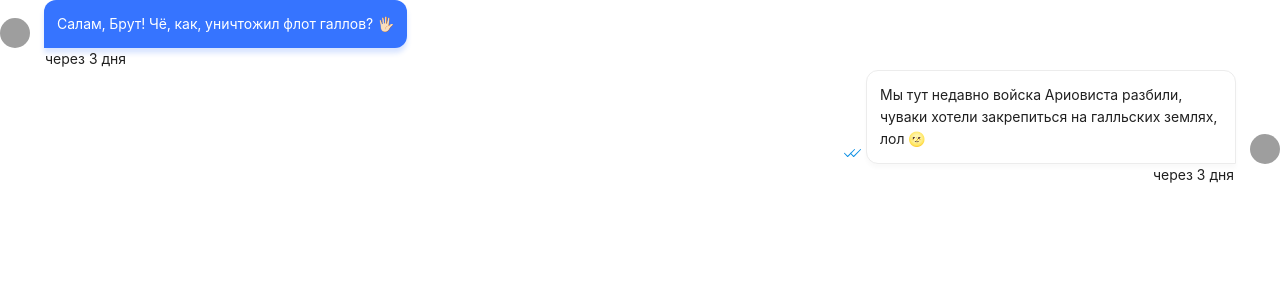
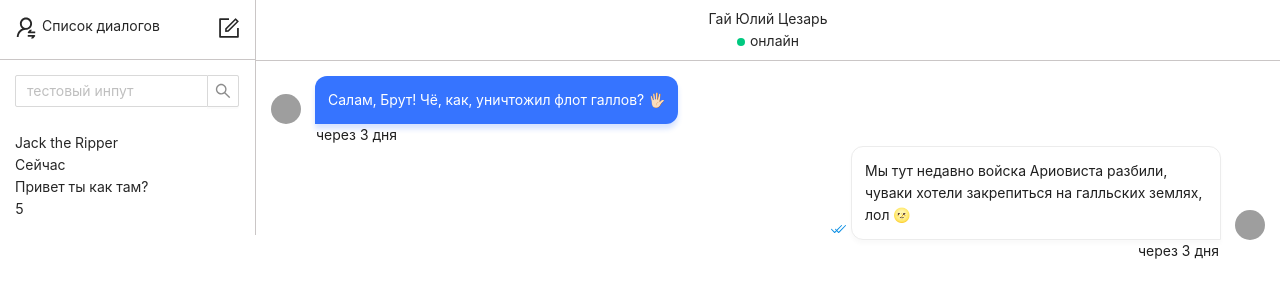
Before and after one commit to Cryfear/react-chat, a React (Create React App) app: page /im in a window 1280 px wide. Shown: the top 300 px of the page. Built offline with nearby package versions, Linux system fonts and the light colour scheme; grey boxes are pictures that could not be loaded.

Commit message:
modernize home page

```diff
--- a/src/App.jsx
+++ b/src/App.jsx
@@ -3,38 +3,14 @@ import "antd/dist/antd.css";
 import Auth from "./pages/Auth/Auth";
 import "./styles/global.scss";
 import { BrowserRouter, Route } from "react-router-dom";
-import Message from "./components/Message/Messsage";
+import Home from "./pages/Home/Home";
 
 function App() {
   return (
     <div className="App">
       <BrowserRouter>
-        <Route
-          exact
-          path={["/", "/login", "/registration"]}
-          render={() => {
-            return <Auth />;
-          }}
-        />
-        <Route
-          path="/im"
-          render={() => (
-            <div>
-              <Message
-                date={new Date(2020, 4, 24, 15)}
-                avatar="https://sun9-47.userapi.com/c857520/v857520118/13765d/yWNm9_uF_XM.jpg"
-                message_text="Салам, Брут! Чё, как, уничтожил флот галлов? 🖐🏻"
-              />
-              <Message
-                date={new Date(2020, 4, 24, 16)}
-                avatar="https://sun9-61.userapi.com/c856016/v856016589/150055/pMbRBQCR-o0.jpg"
-                message_text="Мы тут недавно войска Ариовиста разбили, чуваки хотели закрепиться на галльских землях, лол 🌝"
-                isMe={true}
-                isReaded={true}
-              />
-            </div>
-          )}
-        />
+        <Route exact path={["/", "/login", "/registration"]} render={Auth} />
+        <Route path="/im" render={() => <Home />} />
       </BrowserRouter>
     </div>
   );
--- a/src/components/AreReadedSVG/ReadedSVG.jsx
+++ b/src/components/AreReadedSVG/ReadedSVG.jsx
@@ -1,7 +1,7 @@
 import React from "react";
 
 const styles = {
-  marginLeft: "-5px",
+  marginLeft: "-7px",
 };
 
 const ReadedSVG = () => {
--- /dev/null
+++ b/src/components/DialogItem/DialogItem.tsx
@@ -0,0 +1,23 @@
+import React from "react";
+
+interface DialogItemProps {}
+
+const DialogItem = (props: DialogItemProps) => {
+  return (
+    <div className="guyItem">
+      <div className="guyItem__avatar"></div>
+      <div className="guyItem__info-wrapper">
+        <div className="guyItem__name-date">
+          <div className="guyItem__name">Jack the Ripper</div>
+          <div className="guyItem__date">Сейчас</div>
+        </div>
+        <div className="guyItem__text-unreadedCount">
+          <div className="guyItem__text">Привет ты как там?</div>
+          <div className="guyItem__unreadedCount">5</div>
+        </div>
+      </div>
+    </div>
+  );
+};
+
+export default DialogItem;
--- /dev/null
+++ b/src/pages/Home/Home.scss
@@ -0,0 +1,68 @@
+.messages {
+  height: 1000px;
+  width: 80%;
+  margin-left: auto;
+  margin-right: 0;
+  display: inline-block;
+  &__header {
+    padding: 8px;
+    border-bottom: 1px solid #cac6c6;
+  }
+
+  &__wrapper {
+    padding: 15px;
+  }
+
+  &__header-online::before {
+    content: "";
+    display: inline-block;
+    width: 8px;
+    height: 8px;
+    background-color: #00c980;
+    border-radius: 50%;
+    margin-right: 5px;
+    margin-top: 5px;
+    vertical-align: baseline;
+  }
+}
+
+.dialogs {
+  width: 20%;
+  display: inline-block;
+  vertical-align: top;
+  height: 1000px;
+
+  &__search {
+    margin-bottom: 25px;
+  }
+
+  &__search-guys {
+    padding: 15px;
+    border-right: 1px solid #cac6c6;
+  }
+
+  &__edit {
+    padding: 15px;
+    height: 60px;
+    border-bottom: 1px solid #cac6c6;
+    border-right: 1px solid #cac6c6;
+    &-user,
+    &-button {
+      vertical-align: middle;
+    }
+    &-button {
+      float: right;
+      margin-top: 2px;
+      cursor: pointer;
+    }
+    &-user {
+      margin-right: 5px;
+      float: left;
+      margin-top: 2px;
+    }
+  }
+}
+
+.messages__header {
+  text-align: center;
+}
--- /dev/null
+++ b/src/pages/Home/Home.tsx
@@ -0,0 +1,64 @@
+import React from "react";
+import Message from "../../components/Message/Messsage";
+import "./Home.scss";
+import { UserSwitchOutlined, FormOutlined } from "@ant-design/icons";
+import { Input } from "antd";
+import DialogItem from "../../components/DialogItem/DialogItem";
+
+const { Search } = Input;
+
+interface HomePageProps {}
+
+const Home = (props: HomePageProps) => {
+  return (
+    <div>
+      <div className="dialogs">
+        <div className="dialogs__edit">
+          <span className="dialogs__edit-user">
+            <UserSwitchOutlined style={{ fontSize: "22px" }} />
+          </span>
+          <span className="dialogs__edit-title">Список диалогов</span>
+          <span className="dialogs__edit-button">
+            <FormOutlined style={{ fontSize: "22px" }} />
+          </span>
+        </div>
+        <div className="dialogs__search-guys">
+          <div className="dialogs__search">
+            <div className="search__input">
+              <Search placeholder="тестовый инпут" onSearch={value => console.log(value)} />
+            </div>
+          </div>
+          <div className="dialogs__items-wrapper">
+            <DialogItem />
+          </div>
+        </div>
+      </div>
+      <div className="messages">
+        <div className="messages__header">
+          <div className="messages__header-wrapper">
+            <div className="messages__header-name">Гай Юлий Цезарь</div>
+            <div className="messages__header-online">онлайн</div>
+          </div>
+          <div className="messages__header-settings"></div>
+        </div>
+        <div className="messages__wrapper">
+          <Message
+            date={new Date(2020, 4, 24, 15)}
+            avatar="https://sun9-47.userapi.com/c857520/v857520118/13765d/yWNm9_uF_XM.jpg"
+            message_text="Салам, Брут! Чё, как, уничтожил флот галлов? 🖐🏻"
+          />
+          <Message
+            date={new Date(2020, 4, 24, 16)}
+            avatar="https://sun9-61.userapi.com/c856016/v856016589/150055/pMbRBQCR-o0.jpg"
+            message_text="Мы тут недавно войска Ариовиста разбили, чуваки хотели закрепиться на галльских землях, лол 🌝"
+            isMe={true}
+            isReaded={true}
+          />
+        </div>
+        <div className="messages__input-wrapper"></div>
+      </div>
+    </div>
+  );
+};
+
+export default Home;
```
